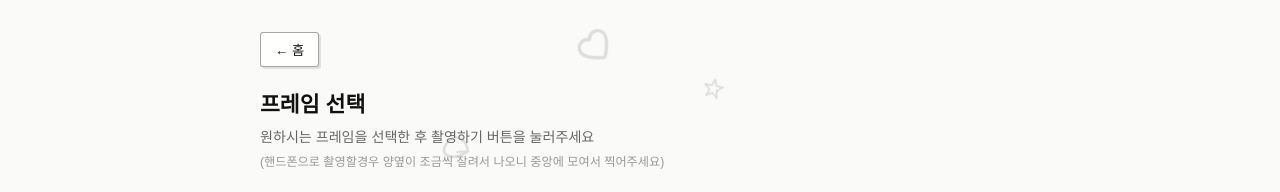
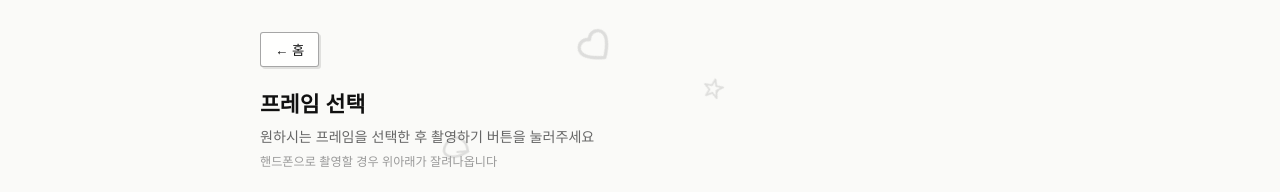
Before and after one commit to mightyjingyu/FourDailyCuts, a Next.js app: page / in a window 1280 px wide. Both pictures are taken after a click on the button "시작하기". Shown: the top 192 px of the page. Built offline with nearby package versions, Linux system fonts and the light colour scheme; a web font is replaced by a local one.

Commit message:
fix: 안내 문구 수정 — 위아래 잘림 안내
Co-Authored-By: Claude Sonnet 4.6 <noreply@anthropic.com>

```diff
--- a/src/components/SipgaeApp.tsx
+++ b/src/components/SipgaeApp.tsx
@@ -521,7 +521,7 @@ export function SipgaeApp() {
               원하시는 프레임을 선택한 후 촬영하기 버튼을 눌러주세요
             </p>
             <p style={{ fontSize: "0.76rem", color: "#999999", marginBottom: 20 }}>
-              (핸드폰으로 촬영할경우 양옆이 조금씩 잘려서 나오니 중앙에 모여서 찍어주세요)
+              핸드폰으로 촬영할 경우 위아래가 잘려나옵니다
             </p>
             <div className="frame-grid">
               <div>
```
